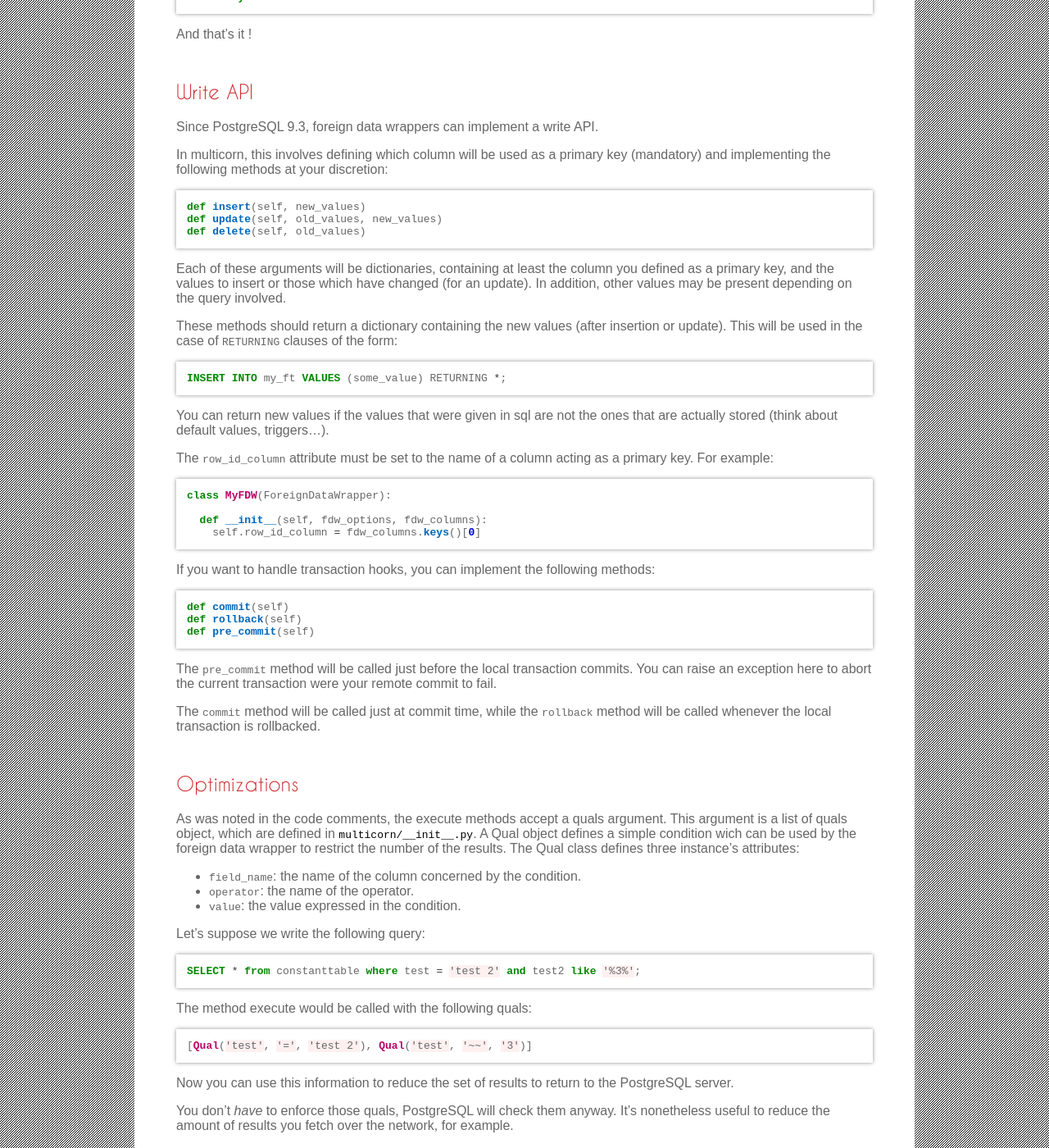
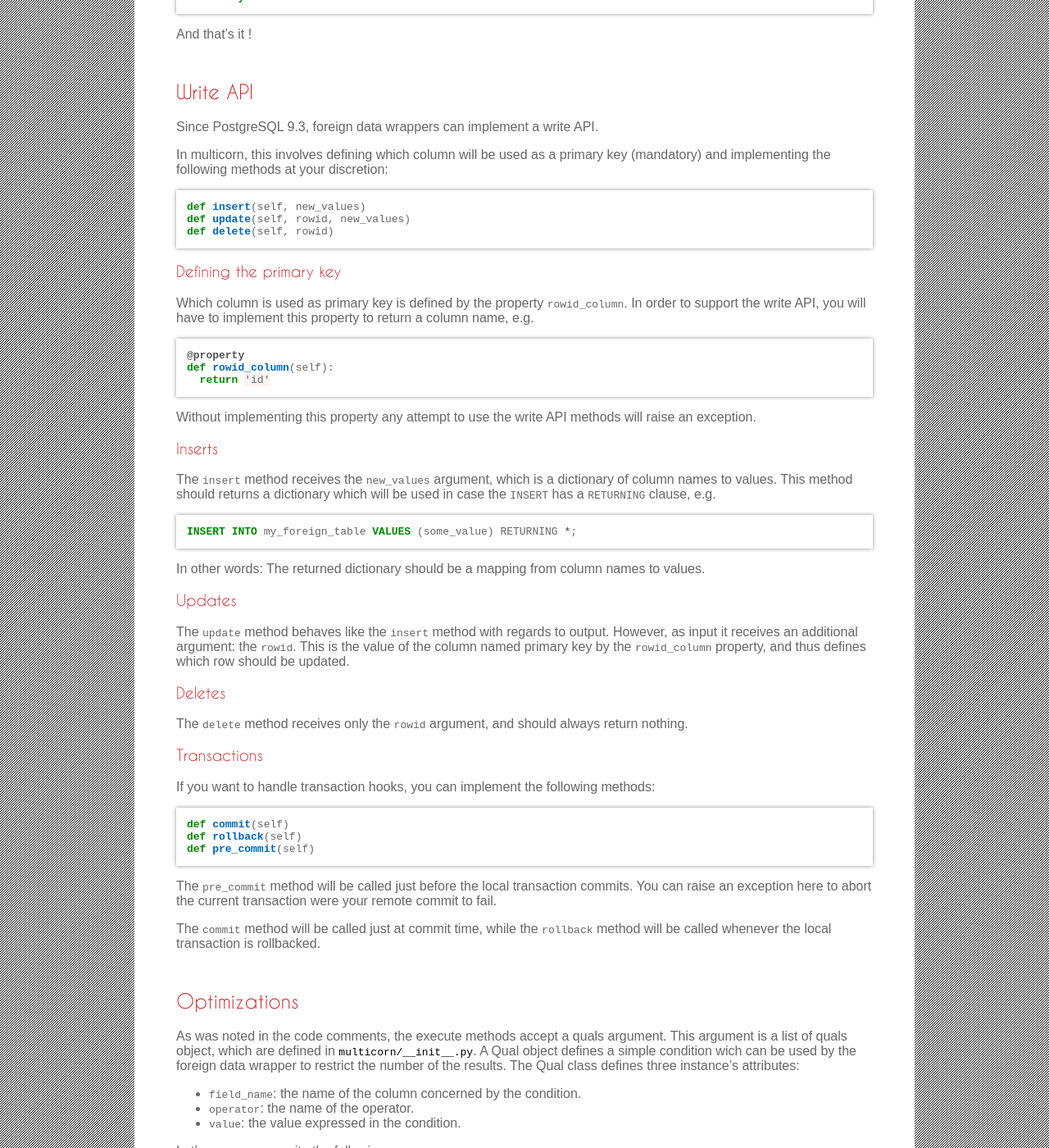
Before and after one commit to Segfault-Inc/Multicorn, a Jekyll site: the page built from implementing-a-fdw.md, in a window 1280 px wide and 1400 px high, scrolled down 2703 px. Shown: the whole window at 82% size. Built offline with Jekyll 4.4.1, drawn with Linux system fonts in a browser that asks for light colours; some of the changed text lies outside the part shown.

Commit message:
doc(implement fdw): Update and extend description
There were some inconsistencies with how the actual method signatures looked as
well as how to update the rowid_column in an FDW.

````diff
--- a/implementing-a-fdw.md
+++ b/implementing-a-fdw.md
@@ -31,7 +31,7 @@ SELECT * from constanttable;
 And obtain this as a result:
 ```
   test   |  test2
----------+----------
+---------|----------
  test 0  | test2 0
  test 1  | test2 1
  test 2  | test2 2
@@ -158,37 +158,57 @@ Since PostgreSQL 9.3, foreign data wrappers can implement a write API.
 
 In multicorn, this involves defining which column will be used as a primary key
 (mandatory) and implementing the following methods at your discretion:
+
 ```python
 def insert(self, new_values)
-def update(self, old_values, new_values)
-def delete(self, old_values)
+def update(self, rowid, new_values)
+def delete(self, rowid)
 ```
 
-Each of these arguments will be dictionaries, containing at least the column
-you defined as a primary key, and the values to insert or those which have
-changed (for an update). In addition, other values may be present depending on
-the query involved.
+### Defining the primary key
 
-These methods should return a dictionary containing the new values (after
-insertion or update). This will be used in the case of `RETURNING` clauses of
-the form:
-```sql
-INSERT INTO my_ft VALUES (some_value) RETURNING *;
+Which column is used as primary key is defined by the property `rowid_column`.
+In order to support the write API, you will have to implement this property to
+return a column name, e.g.
+
+```python
+@property
+def rowid_column(self):
+  return 'id'
 ```
 
-You can return new values if the values that were given in sql are not the ones
-that are actually stored (think about default values, triggers…).
+Without implementing this property any attempt to use the write API methods will
+raise an exception.
 
-The `row_id_column` attribute must be set to the name of a column acting as a
-primary key. For example:
-```python
-class MyFDW(ForeignDataWrapper):
+### Inserts
 
-  def __init__(self, fdw_options, fdw_columns):
-    self.row_id_column = fdw_columns.keys()[0]
+The `insert` method receives the `new_values` argument, which is a dictionary of
+column names to values. This method should returns a dictionary which will be
+used in case the `INSERT` has a `RETURNING` clause, e.g.
+
+```sql
+INSERT INTO my_foreign_table VALUES (some_value) RETURNING *;
 ```
 
+In other words: The returned dictionary should be a mapping from column names to
+values.
+
+### Updates
+
+The `update` method behaves like the `insert` method with regards to output.
+However, as input it receives an additional argument: the `rowid`. This is the
+value of the column named primary key by the `rowid_column` property, and thus
+defines which row should be updated.
+
+### Deletes
+
+The `delete` method receives only the `rowid` argument, and should always return
+nothing.
+
+### Transactions
+
 If you want to handle transaction hooks, you can implement the following methods:
+
 ```python
 def commit(self)
 def rollback(self)
````
